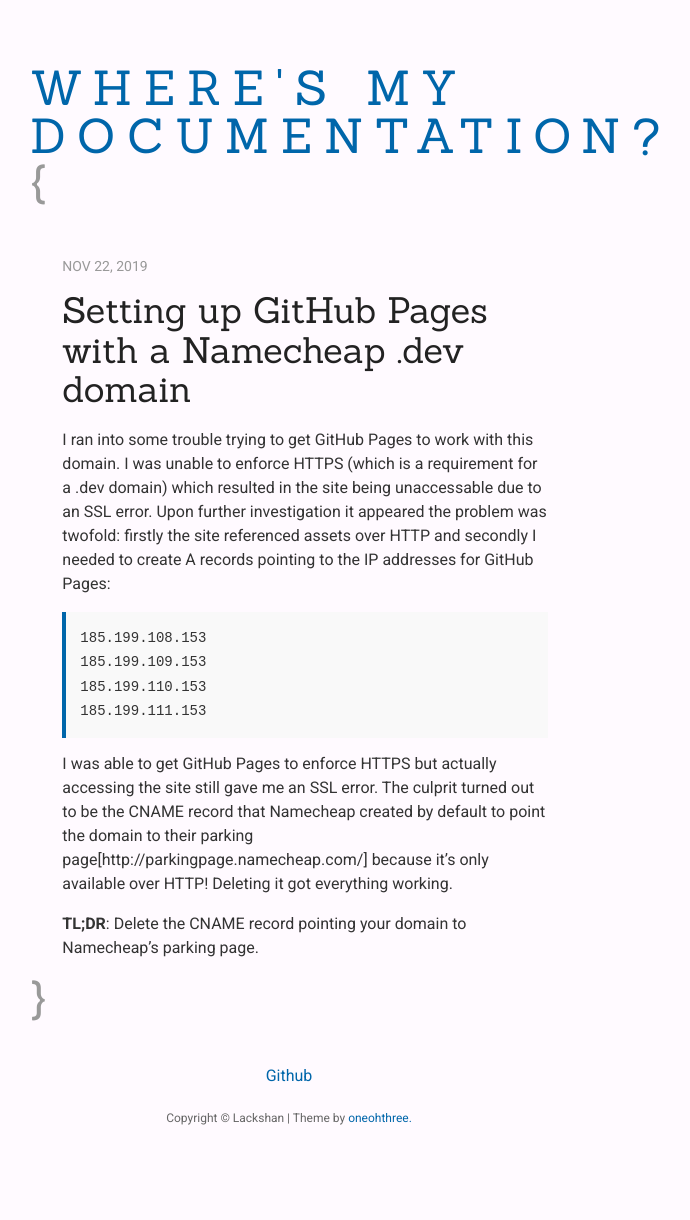
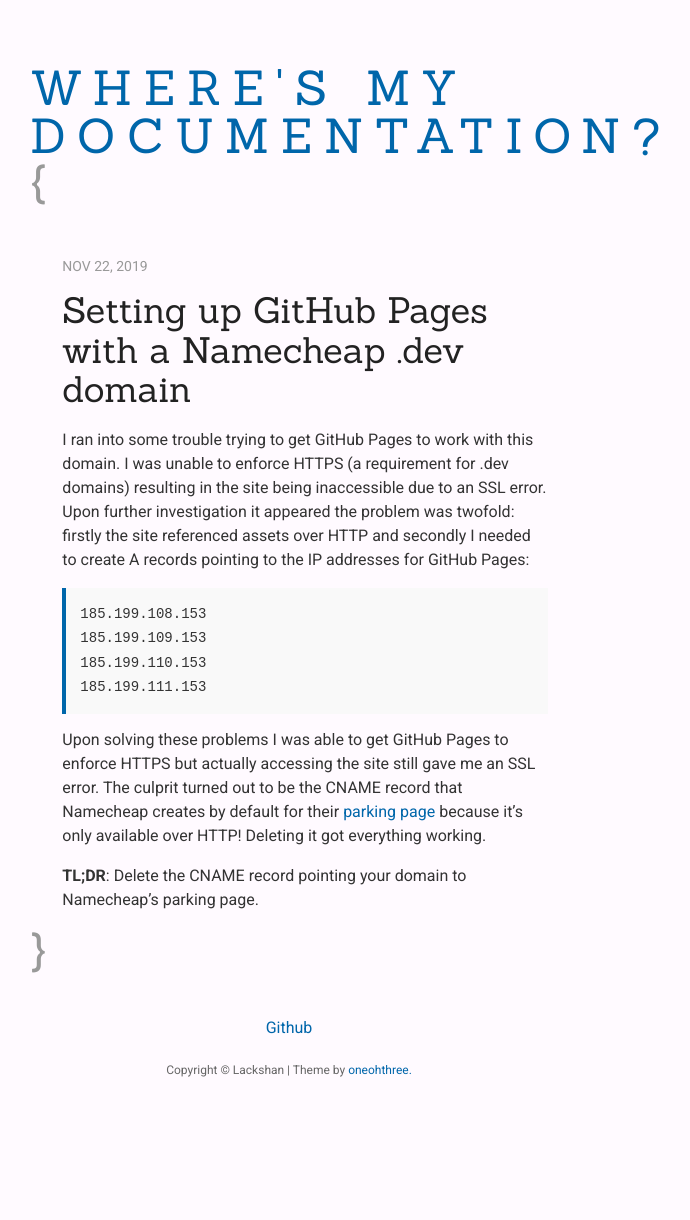
Before and after one commit to Lackshan/blog, a Jekyll site: the page built from jekyll/_posts/2019-11-22-githubpages-dev.md, in a window 1280 px wide. Shown: the whole page, without its empty margins (351-1041 px from the left). Built offline with Jekyll 4.4.1, drawn with Linux system fonts in a browser that asks for light colours; after the commit the page ends 1172 px from its top, so only the background shows below that.

Commit message:
Edited post again

````diff
--- a/jekyll/_posts/2019-11-22-githubpages-dev.md
+++ b/jekyll/_posts/2019-11-22-githubpages-dev.md
@@ -4,7 +4,7 @@
 date: 2019-11-22 12:22:34
 categories:
 ---
-I ran into some trouble trying to get GitHub Pages to work with this domain. I was unable to enforce HTTPS (which is a requirement for a .dev domain) which resulted in the site being unaccessable due to an SSL error. Upon further investigation it appeared the problem was twofold: firstly the site referenced assets over HTTP and secondly I needed to create A records pointing to the IP addresses for GitHub Pages:
+I ran into some trouble trying to get GitHub Pages to work with this domain. I was unable to enforce HTTPS (a requirement for .dev domains) resulting in the site being inaccessible due to an SSL error. Upon further investigation it appeared the problem was twofold: firstly the site referenced assets over HTTP and secondly I needed to create A records pointing to the IP addresses for GitHub Pages:
 ```
 185.199.108.153
 185.199.109.153
@@ -12,6 +12,6 @@
 185.199.111.153
 ```
 
-I was able to get GitHub Pages to enforce HTTPS but actually accessing the site still gave me an SSL error. The culprit turned out to be the CNAME record that Namecheap created by default to point the domain to their parking page[http://parkingpage.namecheap.com/] because it's only available over HTTP! Deleting it got everything working.
+Upon solving these problems I was able to get GitHub Pages to enforce HTTPS but actually accessing the site still gave me an SSL error. The culprit turned out to be the CNAME record that Namecheap creates by default for their [parking page](http://parkingpage.namecheap.com/) because it's only available over HTTP! Deleting it got everything working.
 
 **TL;DR**: Delete the CNAME record pointing your domain to Namecheap's parking page.
````
